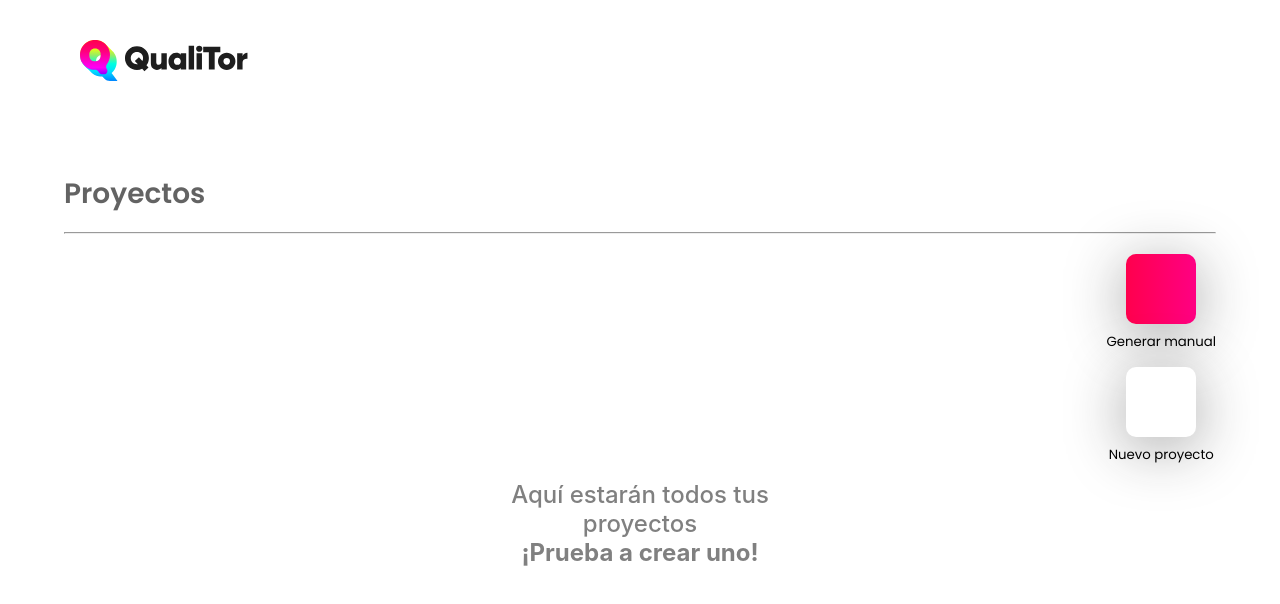
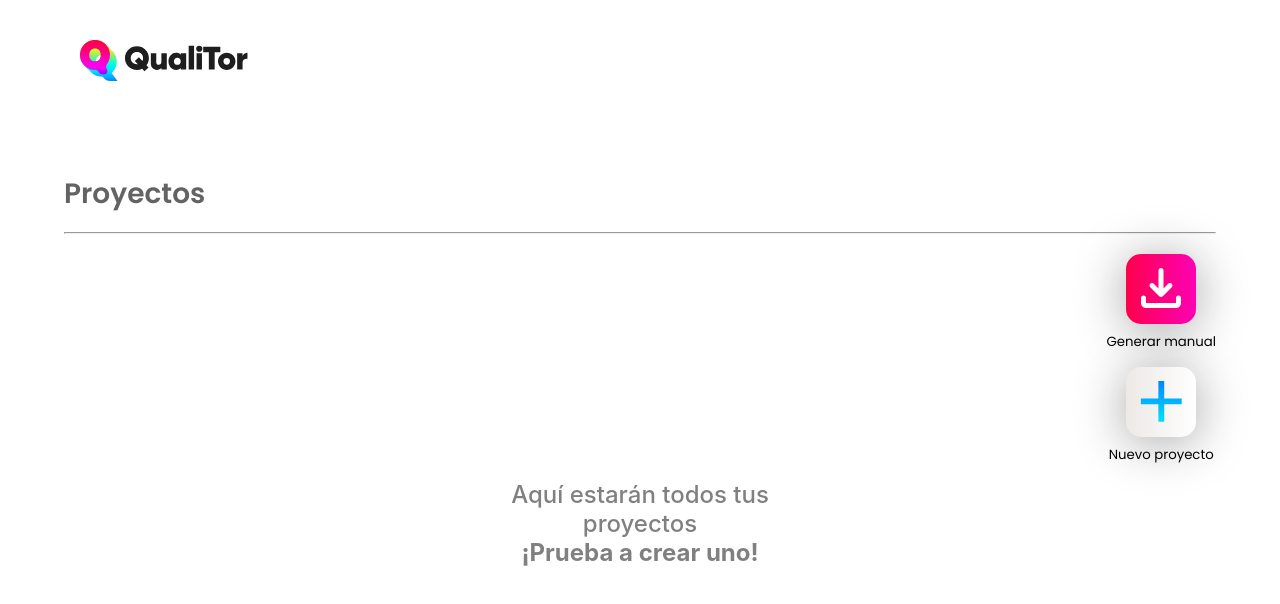
Before and after one commit to alejandromotadev/Mantenimiento-front, a React (Create React App) app in the folder project_front/: page /proyectos in a window 1280 px wide. Shown: the top 604 px of the page. Built offline with nearby package versions, Linux system fonts and the light colour scheme.

Commit message:
iconos agregados a botones, animaciones de botones

```diff
--- a/project_front/src/pages/Proyectos.jsx
+++ b/project_front/src/pages/Proyectos.jsx
@@ -3,8 +3,6 @@ import "./Proyectos.module.css";
 import { axiosInstance } from "../services/axios";
 import { useState } from "react";
 import { useNavigate } from "react-router-dom";
-import { FontAwesomeIcon } from '@fortawesome/react-fontawesome'
-import { faLock, faUser, faUnlock } from '@fortawesome/free-solid-svg-icons'
 
 const Proyectos = () => {
 
@@ -24,9 +22,23 @@ const Proyectos = () => {
                 <h1 className={Style.titulo}>Proyectos</h1>
                 <hr style={{marginBottom: '20px'}} />
                 <div className={Style.buttons}>
-                    <button className={Style.buttongenerate} onClick={generate}></button>
+                    <button className={Style.buttongenerate} onClick={generate}>
+                    <svg width="40" height="40" viewBox="0 0 40 40" fill="none" xmlns="http://www.w3.org/2000/svg">
+                    <path d="M20 28.9375C19.6667 28.9375 19.3542 28.885 19.0625 28.78C18.7708 28.6767 18.5 28.5 18.25 28.25L9.25 19.25C8.79167 18.7917 8.5625 18.2083 8.5625 17.5C8.5625 16.7917 8.79167 16.2083 9.25 15.75C9.70833 15.2917 10.3017 15.0517 11.03 15.03C11.76 15.01 12.3542 15.2292 12.8125 15.6875L17.5 20.375V2.5C17.5 1.79167 17.74 1.1975 18.22 0.7175C18.6983 0.239167 19.2917 0 20 0C20.7083 0 21.3025 0.239167 21.7825 0.7175C22.2608 1.1975 22.5 1.79167 22.5 2.5V20.375L27.1875 15.6875C27.6458 15.2292 28.24 15.01 28.97 15.03C29.6983 15.0517 30.2917 15.2917 30.75 15.75C31.2083 16.2083 31.4375 16.7917 31.4375 17.5C31.4375 18.2083 31.2083 18.7917 30.75 19.25L21.75 28.25C21.5 28.5 21.2292 28.6767 20.9375 28.78C20.6458 28.885 20.3333 28.9375 20 28.9375ZM5 40C3.625 40 2.44833 39.5108 1.47 38.5325C0.49 37.5525 0 36.375 0 35V30C0 29.2917 0.239167 28.6975 0.7175 28.2175C1.1975 27.7392 1.79167 27.5 2.5 27.5C3.20833 27.5 3.8025 27.7392 4.2825 28.2175C4.76083 28.6975 5 29.2917 5 30V35H35V30C35 29.2917 35.24 28.6975 35.72 28.2175C36.1983 27.7392 36.7917 27.5 37.5 27.5C38.2083 27.5 38.8017 27.7392 39.28 28.2175C39.76 28.6975 40 29.2917 40 30V35C40 36.375 39.5108 37.5525 38.5325 38.5325C37.5525 39.5108 36.375 40 35 40H5Z" fill="white"/>
+                    </svg>
+                    </button>
                     <h5 className={Style.buttontext}>Generar manual</h5>
-                    <button className={Style.buttoncreate} onClick={create}></button>
+                    <button className={Style.buttoncreate} onClick={create}>
+                    <svg width="42" height="42" viewBox="0 0 42 42" fill="none" xmlns="http://www.w3.org/2000/svg">
+                    <path d="M41.7083 24.2083H24.2083V41.7083H18.375V24.2083H0.875V18.375H18.375V0.875H24.2083V18.375H41.7083V24.2083Z" fill="url(#paint0_linear_92_5)"/>
+                    <defs>
+                    <linearGradient id="paint0_linear_92_5" x1="21.2917" y1="0.875" x2="21.2917" y2="41.7083" gradientUnits="userSpaceOnUse">
+                    <stop stop-color="#0085FF"/>
+                    <stop offset="1" stop-color="#00E0FF"/>
+                    </linearGradient>
+                    </defs>
+                    </svg>
+                    </button>
                     <h5 className={Style.buttontext}>Nuevo proyecto</h5>
                 </div>
 
--- a/project_front/src/pages/Proyectos.module.css
+++ b/project_front/src/pages/Proyectos.module.css
@@ -33,15 +33,18 @@
   }
 
   .buttongenerate {
-    background-image: linear-gradient(to right, #FF004D 0%, #FF00B8  100%);
+    background-image: linear-gradient(to right, #FF004D 0%, #FF00B8  51%, #FF004D 100%);
     border: none;
     height: 70px;
     width: 70px;
-    border-radius: 10px;
+    border-radius: 15px;
     margin-bottom: 8px;
-    box-shadow: 0px 10px 60px rgba(30, 30, 30, 0.4);
+    box-shadow: 0px 5px 50px rgba(30, 30, 30, 0.4);
     transition: 0.5s;
     background-size: 200% auto;
+    justify-content: center;
+    align-items: center;
+    cursor: pointer;
   }
 
   .buttongenerate:hover {
@@ -49,19 +52,26 @@
     text-decoration: none;
   }
 
+
   .buttoncreate {
-    background-color: white;
+    background-image: linear-gradient(to right, #ECE9E6 0%, #FFFFFF  51%, #ECE9E6  100%);
     border: none;
     height: 70px;
     width: 70px;
-    border-radius: 10px;
+    border-radius: 15px;
     margin-bottom: 8px;
-    box-shadow: 0px 10px 60px rgba(30, 30, 30, 0.4);
+    box-shadow: 0px 5px 50px rgba(30, 30, 30, 0.4);
     transition: 0.5s;
+    background-size: 200% auto;
+    justify-content: center;
+    align-items: center;
+    cursor: pointer;
   }
 
+
   .buttoncreate:hover {
-    filter: brightness(96%);
+    background-position: right center;
+    text-decoration: none;
   }
 
   .buttontext {
```
Also changed, not shown: project_front/src/assets/btn0.svg (added), project_front/src/assets/btn1.svg (added).
